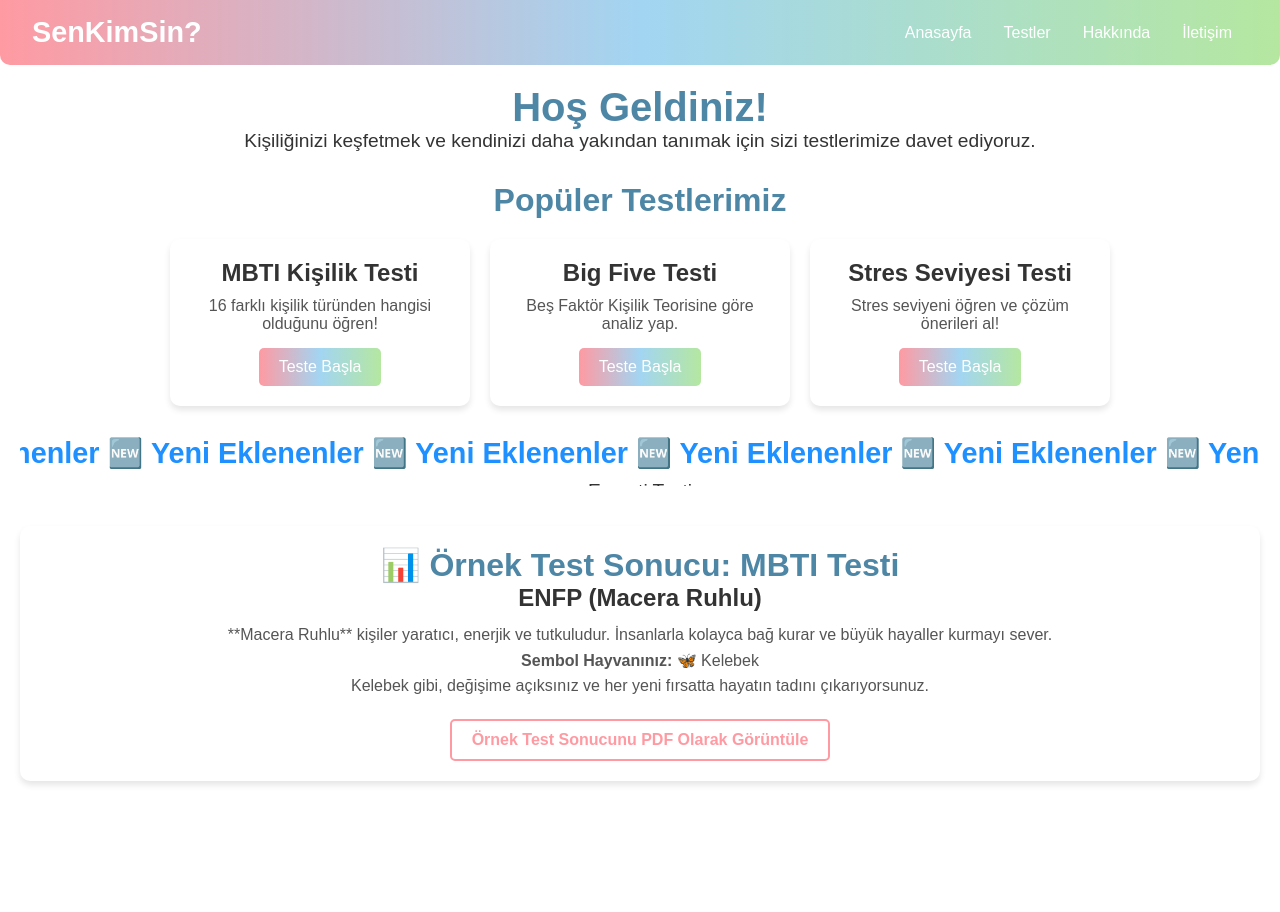
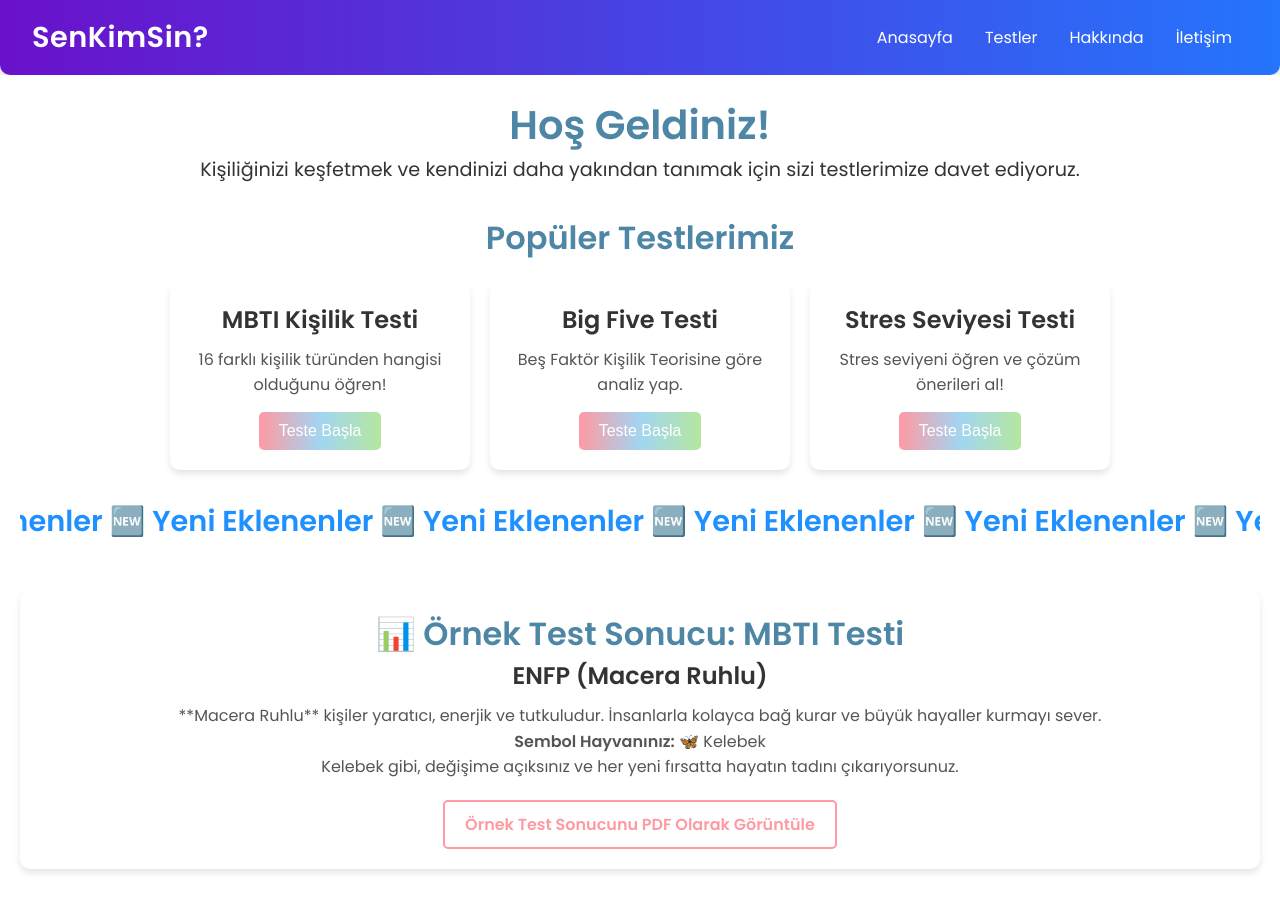
Before and after one commit to yybacik/SenKimSin, a React (Create React App) app: page / in a window 1280 px wide. Shown: the top 912 px of the page. Before the commit the page ends 841 px from the top, so only its background shows below. Built offline with nearby package versions, Linux system fonts and the light colour scheme.

Commit message:
Add modern styling and improve tests

```diff
--- a/public/index.html
+++ b/public/index.html
@@ -10,6 +10,8 @@
       content="Web site created using create-react-app"
     />
     <link rel="apple-touch-icon" href="%PUBLIC_URL%/logo192.png" />
+    <!-- Modern Google font -->
+    <link href="https://fonts.googleapis.com/css2?family=Poppins:wght@400;600&display=swap" rel="stylesheet" />
     <!--
       manifest.json provides metadata used when your web app is installed on a
       user's mobile device or desktop. See https://developers.google.com/web/fundamentals/web-app-manifest/
--- a/src/App.css
+++ b/src/App.css
@@ -5,8 +5,8 @@
 }
 
 body {
-  font-family: 'Arial', sans-serif;
-  background-color: white;
+  font-family: 'Poppins', sans-serif;
+  background-color: #f5f7fa;
 }
 
 .App {
@@ -32,15 +32,15 @@ body {
 
 .cta-button {
   display: inline-block;
-  background-color: #3498db;
+  background: linear-gradient(90deg, #6a11cb, #2575fc);
   color: white;
   padding: 0.75rem 1.5rem;
   font-size: 1rem;
   border-radius: 5px;
   text-decoration: none;
-  transition: background-color 0.3s ease;
+  transition: opacity 0.3s ease;
 }
 
 .cta-button:hover {
-  background-color: #2980b9;
+  opacity: 0.85;
 }
--- a/src/components/Navbar.css
+++ b/src/components/Navbar.css
@@ -2,17 +2,19 @@
   display: flex;
   justify-content: space-between;
   align-items: center;
-  background: linear-gradient(90deg, #ff9aa2, #a2d5f2, #b5e7a0);
+  background: linear-gradient(90deg, #6a11cb, #2575fc);
   color: white;
   padding: 1rem 2rem;
   border-radius: 0 0 10px 10px;
+  box-shadow: 0 2px 8px rgba(0, 0, 0, 0.1);
 }
 
 
 
 .logo {
   font-size: 1.8rem;
-  font-weight: bold;
+  font-weight: 600;
+  letter-spacing: 0.5px;
 }
 
 .nav-links {
@@ -28,9 +30,10 @@
   color: white;
   text-decoration: none;
   font-size: 1rem;
-  transition: color 0.3s ease;
+  font-weight: 500;
+  transition: opacity 0.3s ease;
 }
 
 .nav-links a:hover {
-  color: #f4f4f9;
+  opacity: 0.8;
 }
--- a/src/index.css
+++ b/src/index.css
@@ -1,10 +1,12 @@
 body {
   margin: 0;
-  font-family: -apple-system, BlinkMacSystemFont, 'Segoe UI', 'Roboto', 'Oxygen',
-    'Ubuntu', 'Cantarell', 'Fira Sans', 'Droid Sans', 'Helvetica Neue',
+  font-family: 'Poppins', -apple-system, BlinkMacSystemFont, 'Segoe UI', 'Roboto',
+    'Oxygen', 'Ubuntu', 'Cantarell', 'Fira Sans', 'Droid Sans', 'Helvetica Neue',
     sans-serif;
   -webkit-font-smoothing: antialiased;
   -moz-osx-font-smoothing: grayscale;
+  background-color: #f5f7fa;
+  color: #333;
 }
 
 code {
--- a/src/pages/About.css
+++ b/src/pages/About.css
@@ -2,7 +2,7 @@
   padding: 20px;
   background-color: #ffffff;
   color: #333;
-  font-family: 'Arial', sans-serif;
+  font-family: 'Poppins', sans-serif;
 }
 
 .about-title {
--- a/src/pages/Contact.css
+++ b/src/pages/Contact.css
@@ -5,7 +5,7 @@
   background-color: #f9f9f9;
   border: 1px solid #ddd;
   border-radius: 8px;
-  font-family: Arial, sans-serif;
+  font-family: 'Poppins', sans-serif;
 }
 
 .contact-page h1 {
--- a/src/pages/DiscoverTests.css
+++ b/src/pages/DiscoverTests.css
@@ -1,5 +1,5 @@
 .discover-tests-page {
-  font-family: 'Arial', sans-serif;
+  font-family: 'Poppins', sans-serif;
   background-color: #f5f5f5;
   padding: 20px;
   text-align: center;
--- a/src/pages/Home.css
+++ b/src/pages/Home.css
@@ -1,6 +1,6 @@
 .home-container {
   padding: 20px;
-  font-family: 'Arial', sans-serif;
+  font-family: 'Poppins', sans-serif;
   background-color: #ffffff;
   color: #333;
 }
--- a/src/pages/TestDetails.js
+++ b/src/pages/TestDetails.js
@@ -1,5 +1,6 @@
 import React from 'react';
 import { useParams, useNavigate } from 'react-router-dom';
+import './TestDetails.css';
 
 const testData = [
   {
@@ -28,14 +29,16 @@ function TestDetails() {
   };
 
   return (
-    <div>
+    <div className="test-details-page">
       <h1>{test.title}</h1>
       <p>{test.description}</p>
       <p><strong>Tür:</strong> {test.type}</p>
       <p><strong>Zorluk:</strong> {test.difficulty}</p>
       <p><strong>Süre:</strong> {test.duration}</p>
       <p><strong>Soru Sayısı:</strong> {test.questionCount}</p>
-      <button onClick={handleStartTest}>Teste Başla</button>
+      <button className="start-test-button" onClick={handleStartTest}>
+        Teste Başla
+      </button>
     </div>
   );
 }
```
Also changed, not shown: 2 other files (tests, documents, lock files or other folders).
